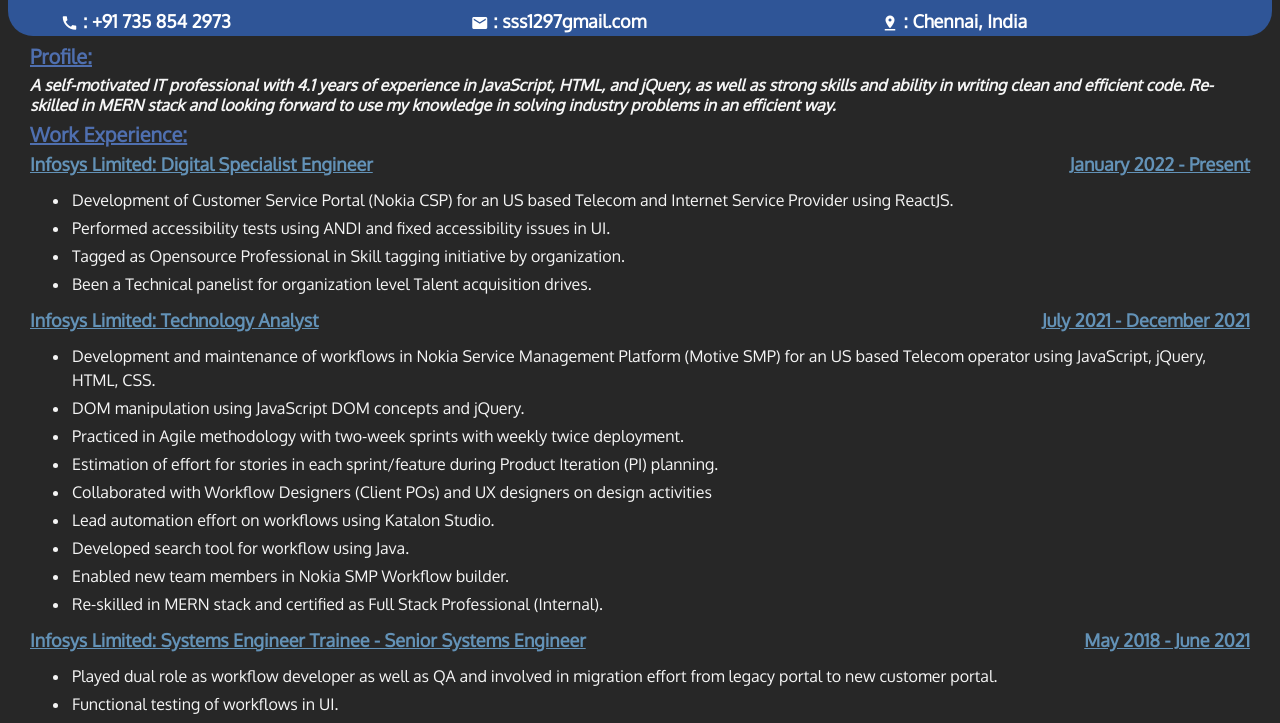
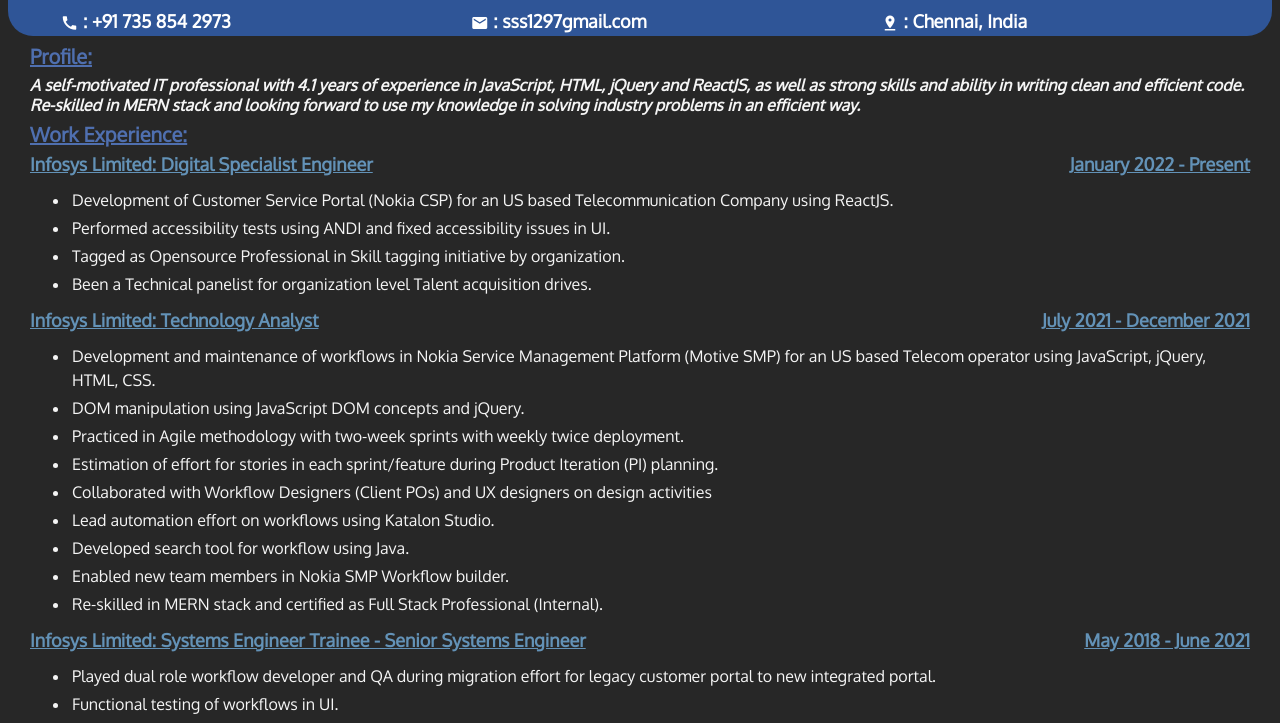
Before and after one commit to shyam2593/shyam2593.github.io, a plain HTML site: page Resume/resume.html in a window 1280 px wide. Shown: the part 73-796 px from the top of the page. Drawn offline with Linux system fonts and the light colour scheme.

Commit message:
Updated resume

```diff
--- a/Resume/resume.html
+++ b/Resume/resume.html
@@ -61,10 +61,10 @@
             <td style="font-style: italic; font-weight: bold" colspan="2">
               A self-motivated IT professional with
               <span id="years"></span> years of experience in JavaScript, HTML,
-              and jQuery, as well as strong skills and ability in writing clean
-              and efficient code. Re-skilled in MERN stack and looking forward
-              to use my knowledge in solving industry problems in an efficient
-              way.
+              jQuery and ReactJS, as well as strong skills and ability in
+              writing clean and efficient code. Re-skilled in MERN stack and
+              looking forward to use my knowledge in solving industry problems
+              in an efficient way.
             </td>
           </tr>
           <tr>
@@ -83,7 +83,7 @@
               <ul>
                 <li>
                   Development of Customer Service Portal (Nokia CSP) for an US
-                  based Telecom and Internet Service Provider using ReactJS.
+                  based Telecommunication Company using ReactJS.
                 </li>
                 <li>
                   Performed accessibility tests using ANDI and fixed
@@ -154,9 +154,8 @@
             <td colspan="2">
               <ul>
                 <li>
-                  Played dual role as workflow developer as well as QA and
-                  involved in migration effort from legacy portal to new
-                  customer portal.
+                  Played dual role workflow developer and QA during migration
+                  effort for legacy customer portal to new integrated portal.
                 </li>
                 <li>Functional testing of workflows in UI.</li>
                 <li>Automation of Regression testing using Katalon Studio.</li>
--- a/Resume/style.css
+++ b/Resume/style.css
@@ -1,6 +1,6 @@
 body {
   background-color: rgb(39, 39, 39);
-  color:whitesmoke;
+  color: whitesmoke;
   font-family: "Oxygen";
 }
 .header {
@@ -57,12 +57,12 @@
   font-size: 18px;
   color: #6392b7;
 }
-td.month{
+td.month {
   text-align: right;
   font-style: italic;
   font-weight: bold;
 }
-.certificates{
+.certificates {
   font-style: italic;
 }
 table,
```
